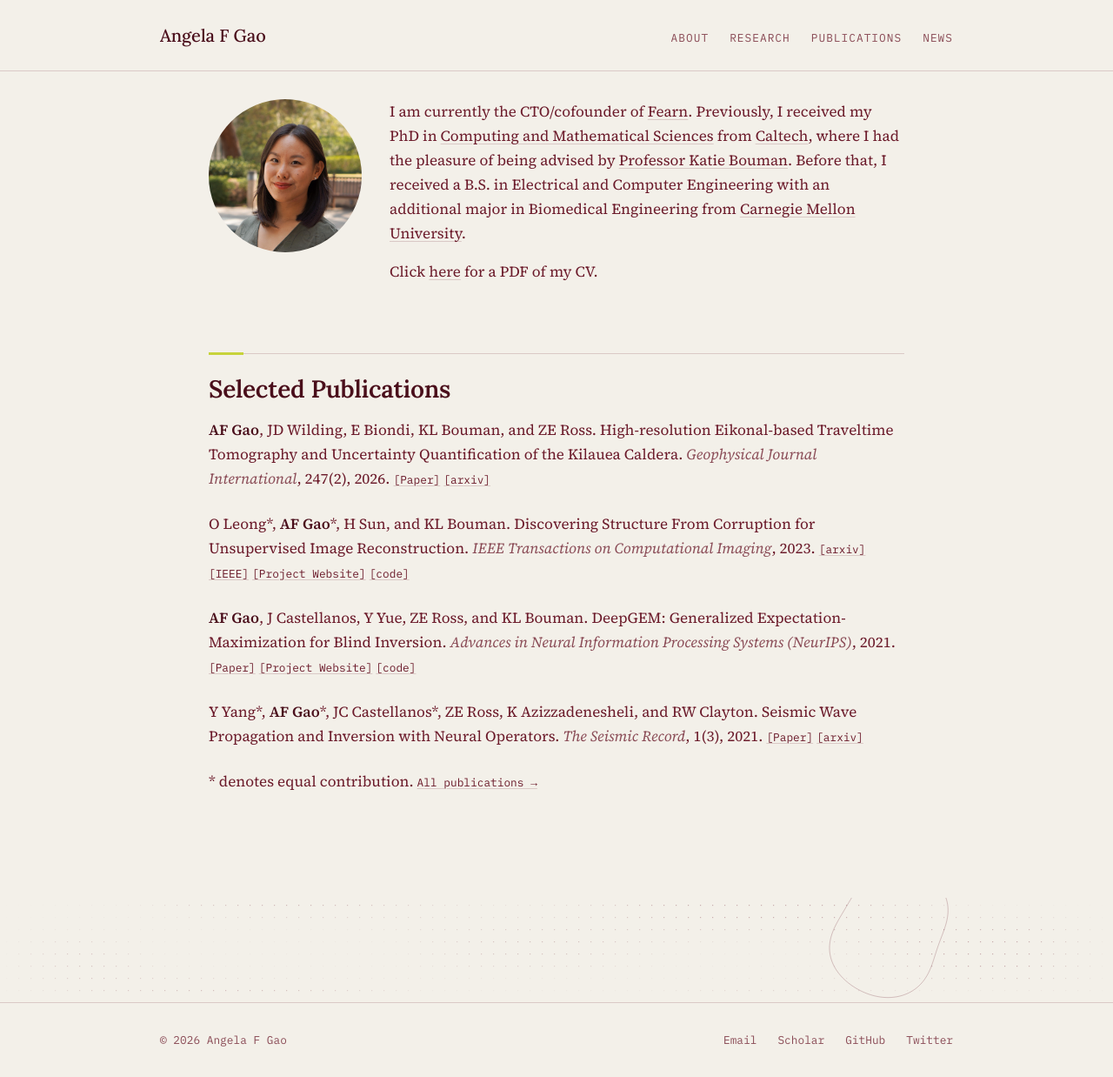
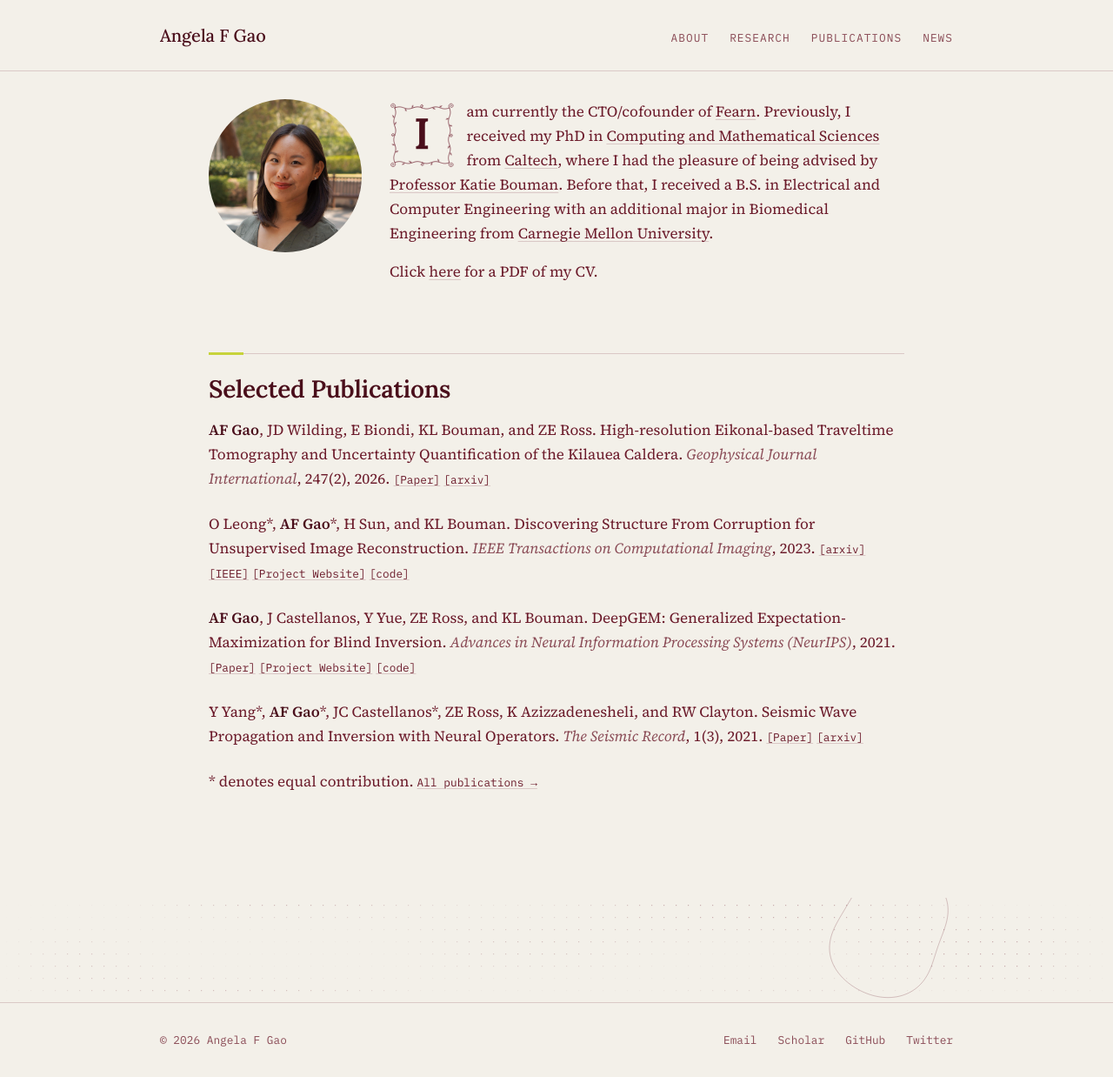
Before and after one commit to angelafgao/angelafgao.github.io, a Jekyll site: the page built from index.markdown, in a window 1280 px wide. Shown: the whole page at 87% size. Built offline with Jekyll 4.4.1, drawn with Linux system fonts in a browser that asks for light colours; part of the change alters nothing that is shown.

Commit message:
add illumiated letter

```diff
--- a/_layouts/default.html
+++ b/_layouts/default.html
@@ -17,6 +17,7 @@
   {%- endif %}
   <script src="{{ '/assets/js/footer-art.js' | relative_url }}" defer></script>
   <script src="{{ '/assets/js/lensing.js' | relative_url }}" defer></script>
+  <script src="{{ '/assets/js/illuminate.js' | relative_url }}" defer></script>
   {% if jekyll.environment == "development" %}{% include font-lab.html %}{% endif %}
 </body>
 </html>
--- a/assets/css/site.css
+++ b/assets/css/site.css
@@ -500,6 +500,58 @@ a.project-thumb:hover {
   .lightbox[open] { animation: none; }
 }
 
+/* ---------- Illuminated initial (assets/js/illuminate.js) ---------- */
+/* Maroon only. Final state is the default; keyframes run from blank to finished. */
+
+.illuminated {
+  float: left;
+  width: 4.4em;
+  height: 4.4em;
+  margin: 0.25em 0.8em 0 0;
+}
+.illuminated svg { display: block; width: 100%; height: 100%; overflow: visible; }
+.illum-vine, .illum-spiral {
+  fill: none;
+  stroke: var(--color-text);
+  stroke-width: 0.9;
+  stroke-linecap: round;
+  stroke-linejoin: round;
+  stroke-dasharray: 1;
+}
+.illum-spiral { stroke-width: 0.8; }
+.illum-leaf { fill: var(--color-text); transform-box: fill-box; transform-origin: 0 50%; }
+.illum-rib { fill: none; stroke: var(--color-bg); stroke-width: 0.35; }
+.illum-letter {
+  font-family: var(--font-heading);
+  font-weight: 600;
+  font-size: 66px;
+  fill: var(--color-heading);
+  stroke: var(--color-heading);
+  stroke-width: 0.6;
+  stroke-dasharray: 220;
+}
+
+@media (prefers-reduced-motion: no-preference) {
+  .illum-vine   { animation: illum-draw 1.6s ease-in-out both; }
+  .illum-spiral { animation: illum-draw 0.6s calc(0.4s + var(--s) * 1.6s) ease-out both; }
+  .illum-leaf   { animation: illum-unfurl 0.4s calc(0.2s + var(--s) * 1.6s) ease-out both; }
+  .illum-letter { animation: illum-ink 1s 0.7s ease-in-out both, illum-fill 0.6s 1.5s ease-out both; }
+}
+@keyframes illum-draw   { from { stroke-dashoffset: 1; } to { stroke-dashoffset: 0; } }
+@keyframes illum-unfurl { from { transform: scale(0); } }
+@keyframes illum-ink    { from { stroke-dashoffset: 220; } to { stroke-dashoffset: 0; } }
+@keyframes illum-fill   { from { fill-opacity: 0; } }
+
+/* Visually hidden but still read by screen readers */
+.sr-only {
+  position: absolute;
+  width: 1px;
+  height: 1px;
+  overflow: hidden;
+  clip: rect(0 0 0 0);
+  white-space: nowrap;
+}
+
 /* ---------- Footer animation ---------- */
 
 .footer-art {
--- /dev/null
+++ b/assets/js/illuminate.js
@@ -0,0 +1,108 @@
+// Illuminated initial: turns the first letter of any paragraph marked
+// {: .illuminate } into a drop cap framed by a leafy vine, all in maroon.
+// The vine draws itself around the letter, leaves unfurl as it passes,
+// spirals curl off the corners and sides, then the letter inks in.
+// The real letter stays in the text for screen readers; the artwork is
+// decorative. Timing lives in site.css under "Illuminated initial".
+(function () {
+  "use strict";
+
+  var NS = "http://www.w3.org/2000/svg";
+  var INSET = 8, SIDE = 84;              // frame square inside the 100x100 viewBox
+  var WAVES = 12, WOBBLE = 1.5;          // gentle undulation of the vine
+
+  function el(name, attrs, parent) {
+    var node = document.createElementNS(NS, name);
+    Object.keys(attrs).forEach(function (k) { node.setAttribute(k, attrs[k]); });
+    if (parent) parent.appendChild(node);
+    return node;
+  }
+  function f(n) { return Math.round(n * 100) / 100; }
+
+  // Point on the wavy frame at s in [0, 1), clockwise from the top-left corner.
+  function frame(s) {
+    var d = (s % 1) * 4, edge = Math.floor(d), t = d - edge;
+    var a = INSET, b = INSET + SIDE, x, y, nx, ny;
+    if (edge === 0) { x = a + t * SIDE; y = a; nx = 0; ny = -1; }
+    else if (edge === 1) { x = b; y = a + t * SIDE; nx = 1; ny = 0; }
+    else if (edge === 2) { x = b - t * SIDE; y = b; nx = 0; ny = 1; }
+    else { x = a; y = b - t * SIDE; nx = -1; ny = 0; }
+    var w = WOBBLE * Math.sin(2 * Math.PI * WAVES * s);
+    return { x: x + nx * w, y: y + ny * w, nx: nx, ny: ny };
+  }
+
+  // Spiral curling from `start` around a centre `out` units away along (dx, dy).
+  function spiral(start, dx, dy, out, turns, flip) {
+    var cx = start.x + dx * out, cy = start.y + dy * out;
+    var a0 = Math.atan2(start.y - cy, start.x - cx), d = "M" + f(start.x) + " " + f(start.y);
+    for (var i = 1; i <= 40; i++) {
+      var k = i / 40, r = out * (1 - 0.85 * k), a = a0 + flip * k * turns * 2 * Math.PI;
+      d += " L" + f(cx + r * Math.cos(a)) + " " + f(cy + r * Math.sin(a));
+    }
+    return d;
+  }
+
+  function build(svg, letter) {
+    // The vine itself
+    var d = "";
+    for (var i = 0; i <= 240; i++) {
+      var p = frame(i / 240);
+      d += (i ? " L" : "M") + f(p.x) + " " + f(p.y);
+    }
+    el("path", { class: "illum-vine", d: d + " Z", pathLength: "1" }, svg);
+
+    // Spirals: big ones off each corner, small tendrils off each side's midpoint
+    var spirals = [];
+    [[0, -1, -1], [0.25, 1, -1], [0.5, 1, 1], [0.75, -1, 1]].forEach(function (c, i) {
+      var r = Math.SQRT1_2;
+      spirals.push({ s: c[0], d: spiral(frame(c[0]), c[1] * r, c[2] * r, 4.2, 1.6, i % 2 ? 1 : -1) });
+    });
+    [0.125, 0.375, 0.625, 0.875].forEach(function (s, i) {
+      var p = frame(s);
+      spirals.push({ s: s, d: spiral(p, p.nx, p.ny, 2.8, 1.4, i % 2 ? -1 : 1) });
+    });
+    spirals.forEach(function (sp) {
+      el("path", { class: "illum-spiral", d: sp.d, pathLength: "1", style: "--s:" + sp.s }, svg);
+    });
+
+    // Leaves along the vine, alternating outward and inward, skipping spiral spots
+    for (var j = 0; j < 32; j++) {
+      var s = (j + 0.5) / 32;
+      if (Math.abs((s * 8) - Math.round(s * 8)) < 0.2) continue;
+      var a = frame(s), b = frame(s + 0.002);
+      var tangent = Math.atan2(b.y - a.y, b.x - a.x) * 180 / Math.PI;
+      var angle = tangent + (j % 2 ? 50 : -50);
+      var g = el("g", { transform: "translate(" + f(a.x) + " " + f(a.y) + ") rotate(" + f(angle) + ")" }, svg);
+      var leaf = el("g", { class: "illum-leaf", style: "--s:" + f(s) }, g);
+      el("path", { d: "M0 0 Q2.6 -2.1 5.6 0 Q2.6 2.1 0 0 Z" }, leaf);
+      el("path", { class: "illum-rib", d: "M0.6 0 L4.6 0" }, leaf);
+    }
+
+    var text = el("text", { class: "illum-letter", x: "50", y: "71", "text-anchor": "middle" }, svg);
+    text.textContent = letter;
+  }
+
+  function illuminate(p) {
+    // Find the first visible letter in the paragraph's text.
+    var walker = document.createTreeWalker(p, NodeFilter.SHOW_TEXT);
+    var node, match;
+    while ((node = walker.nextNode()) && !(match = /\S/.exec(node.data))) {}
+    if (!node) return;
+    var letter = node.data[match.index];
+
+    var cap = document.createElement("span");
+    cap.className = "illuminated";
+    build(el("svg", { viewBox: "0 0 100 100", "aria-hidden": "true", focusable: "false" }, cap), letter);
+    var sr = document.createElement("span");
+    sr.className = "sr-only";
+    sr.textContent = letter;
+    cap.appendChild(sr);
+
+    // Replace the letter in the text with the illuminated version.
+    var rest = node.splitText(match.index);
+    rest.data = rest.data.slice(1);
+    node.parentNode.insertBefore(cap, rest);
+  }
+
+  document.querySelectorAll("p.illuminate").forEach(illuminate);
+})();
--- a/index.markdown
+++ b/index.markdown
@@ -7,6 +7,7 @@ layout: home
 <div markdown="1">
 
 I am currently the CTO/cofounder of [Fearn](https://fearn.ai). Previously, I received my PhD in [Computing and Mathematical Sciences](https://www.cms.caltech.edu/) from [Caltech](https://www.caltech.edu/), where I had the pleasure of being advised by [Professor Katie Bouman](https://users.cms.caltech.edu/~klbouman/). Before that, I received a B.S. in Electrical and Computer Engineering with an additional major in Biomedical Engineering from [Carnegie Mellon University](https://www.cmu.edu/).
+{: .illuminate}
 
 Click [here](/assets/Angela_Gao_CV_F23.pdf) for a PDF of my CV.
 
```
